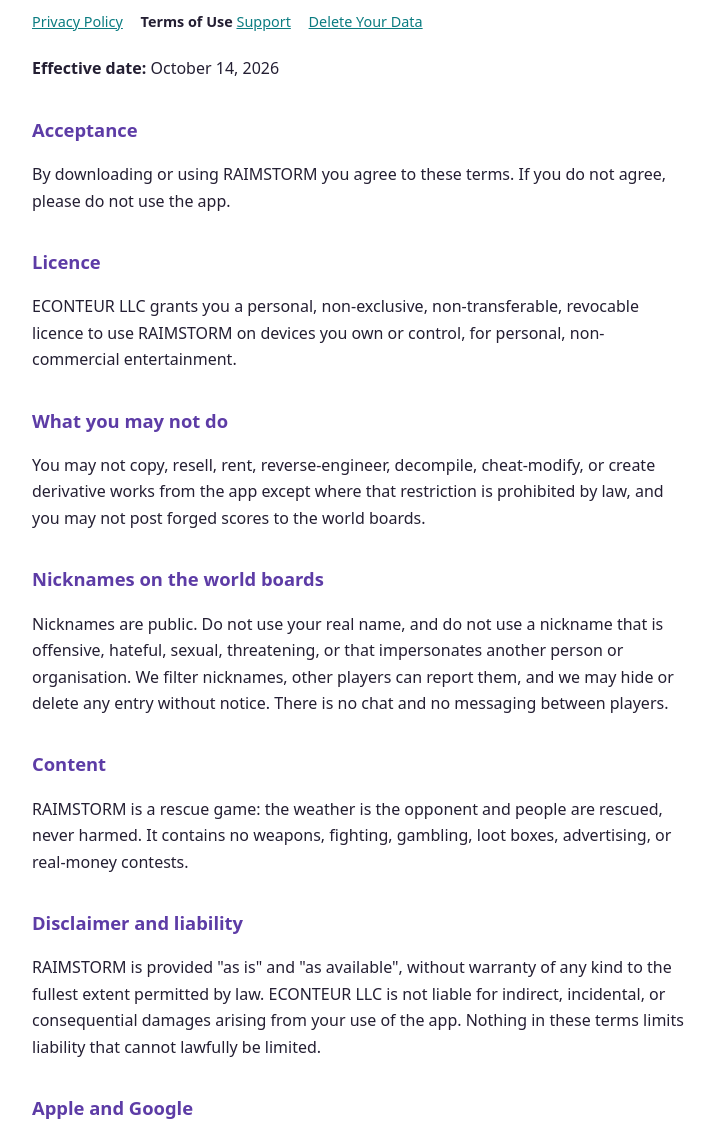
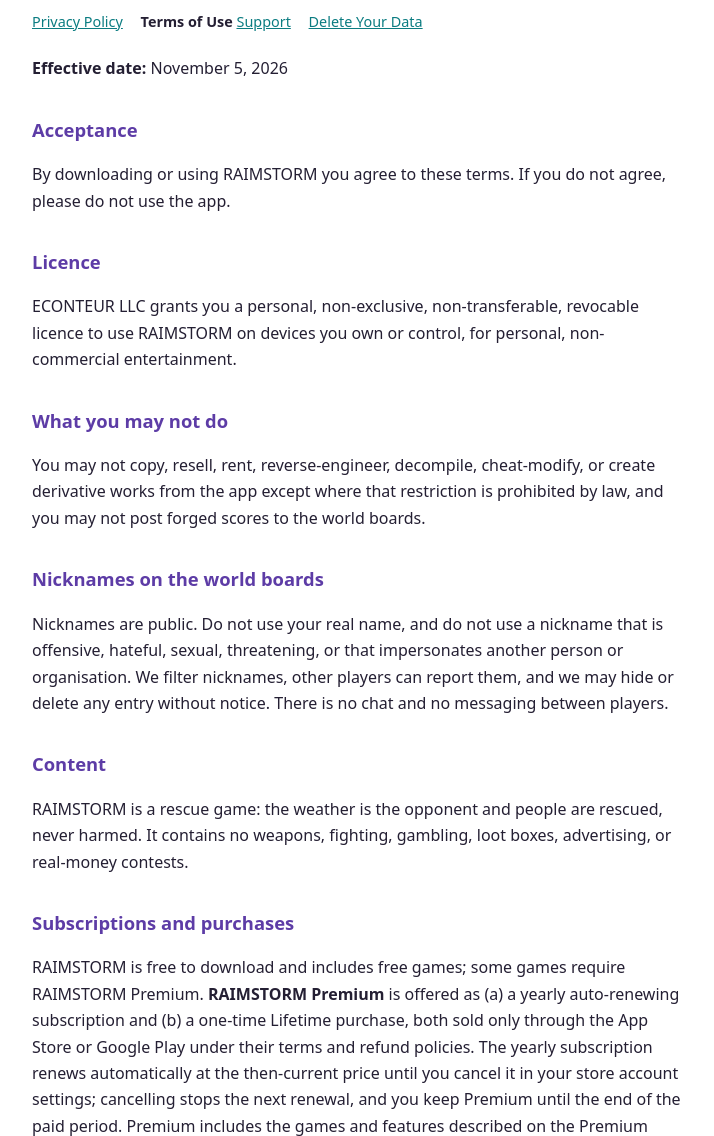
Before and after one commit to eniggie/econteur-apps, a plain HTML site: page raimstorm/terms.html in a window 1280 px wide. Shown: the part 155-1291 px from the top of the page, without its empty margins (280-994 px from the left). Drawn offline with Linux system fonts and the light colour scheme.

Commit message:
RAIMSTORM: add Subscriptions and purchases section to Terms of Use
Required by Apple 3.1.2 before the first subscription (RAIMSTORM Premium
yearly + lifetime) can be submitted for review.

Co-Authored-By: Claude Sonnet 5 <noreply@anthropic.com>

```diff
--- a/raimstorm/terms.html
+++ b/raimstorm/terms.html
@@ -5,7 +5,7 @@
 <body><main><div class="card">
 <p class="tag">RAIMSTORM</p><h1>Terms of Use</h1>
 <nav><a href="privacy.html">Privacy Policy</a> <strong>Terms of Use</strong> <a href="support.html">Support</a> <a href="delete-data.html">Delete Your Data</a></nav>
-<p><strong>Effective date:</strong> October 14, 2026</p>
+<p><strong>Effective date:</strong> November 5, 2026</p>
 <h2>Acceptance</h2>
 <p>By downloading or using RAIMSTORM you agree to these terms. If you do not agree, please do not use the app.</p>
 <h2>Licence</h2>
@@ -16,6 +16,8 @@
 <p>Nicknames are public. Do not use your real name, and do not use a nickname that is offensive, hateful, sexual, threatening, or that impersonates another person or organisation. We filter nicknames, other players can report them, and we may hide or delete any entry without notice. There is no chat and no messaging between players.</p>
 <h2>Content</h2>
 <p>RAIMSTORM is a rescue game: the weather is the opponent and people are rescued, never harmed. It contains no weapons, fighting, gambling, loot boxes, advertising, or real-money contests.</p>
+<h2>Subscriptions and purchases</h2>
+<p>RAIMSTORM is free to download and includes free games; some games require RAIMSTORM Premium. <strong>RAIMSTORM Premium</strong> is offered as (a) a yearly auto-renewing subscription and (b) a one-time Lifetime purchase, both sold only through the App Store or Google Play under their terms and refund policies. The yearly subscription renews automatically at the then-current price until you cancel it in your store account settings; cancelling stops the next renewal, and you keep Premium until the end of the paid period. Premium includes the games and features described on the Premium screen; games shown as "coming soon" are added over time. Lifetime gives the same Premium access for as long as RAIMSTORM is offered, with no renewals. Earlier one-time purchases remain yours, are restorable, and include Premium. Purchases can be restored from PREMIUM → RESTORE PURCHASES. Your use of the App Store version is also governed by Apple's standard <a href="https://www.apple.com/legal/internet-services/itunes/dev/stdeula/">Licensed Application End User License Agreement</a>.</p>
 <h2>Disclaimer and liability</h2>
 <p>RAIMSTORM is provided "as is" and "as available", without warranty of any kind to the fullest extent permitted by law. ECONTEUR LLC is not liable for indirect, incidental, or consequential damages arising from your use of the app. Nothing in these terms limits liability that cannot lawfully be limited.</p>
 <h2>Apple and Google</h2>
```
